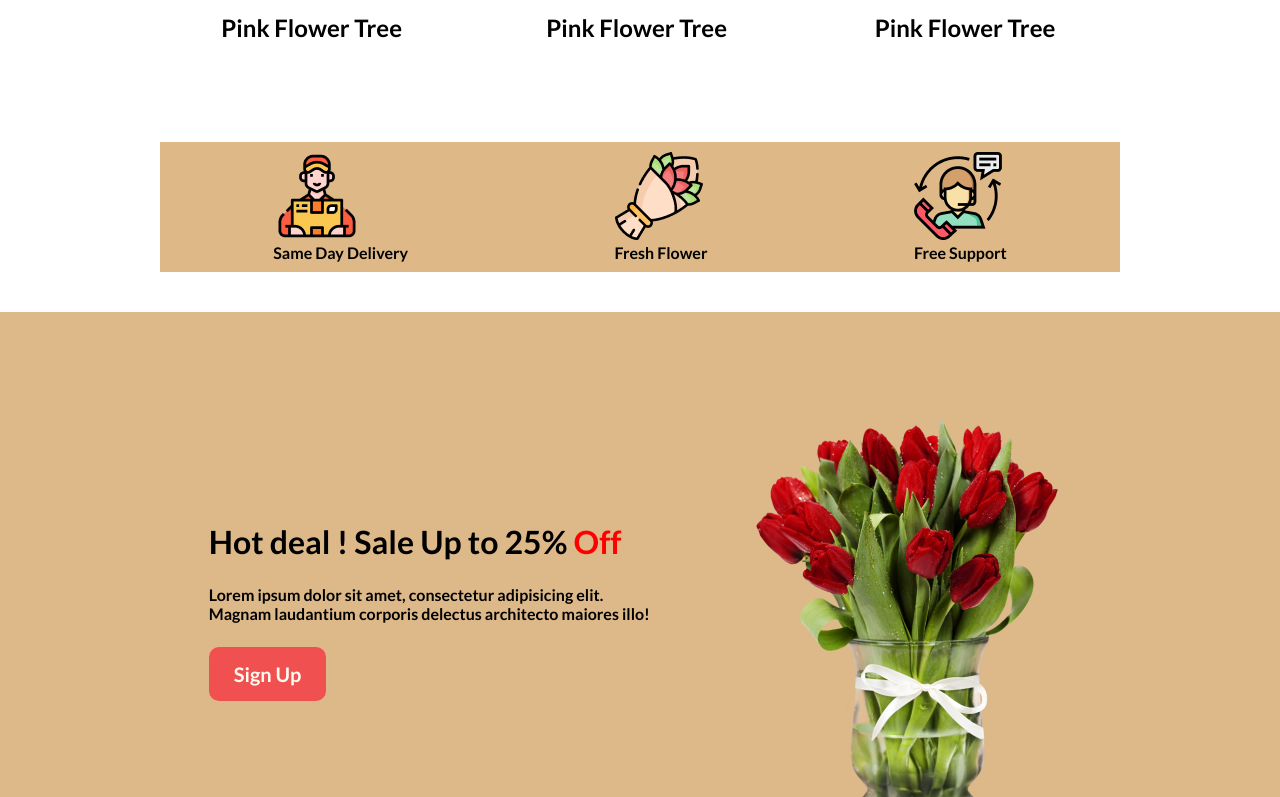
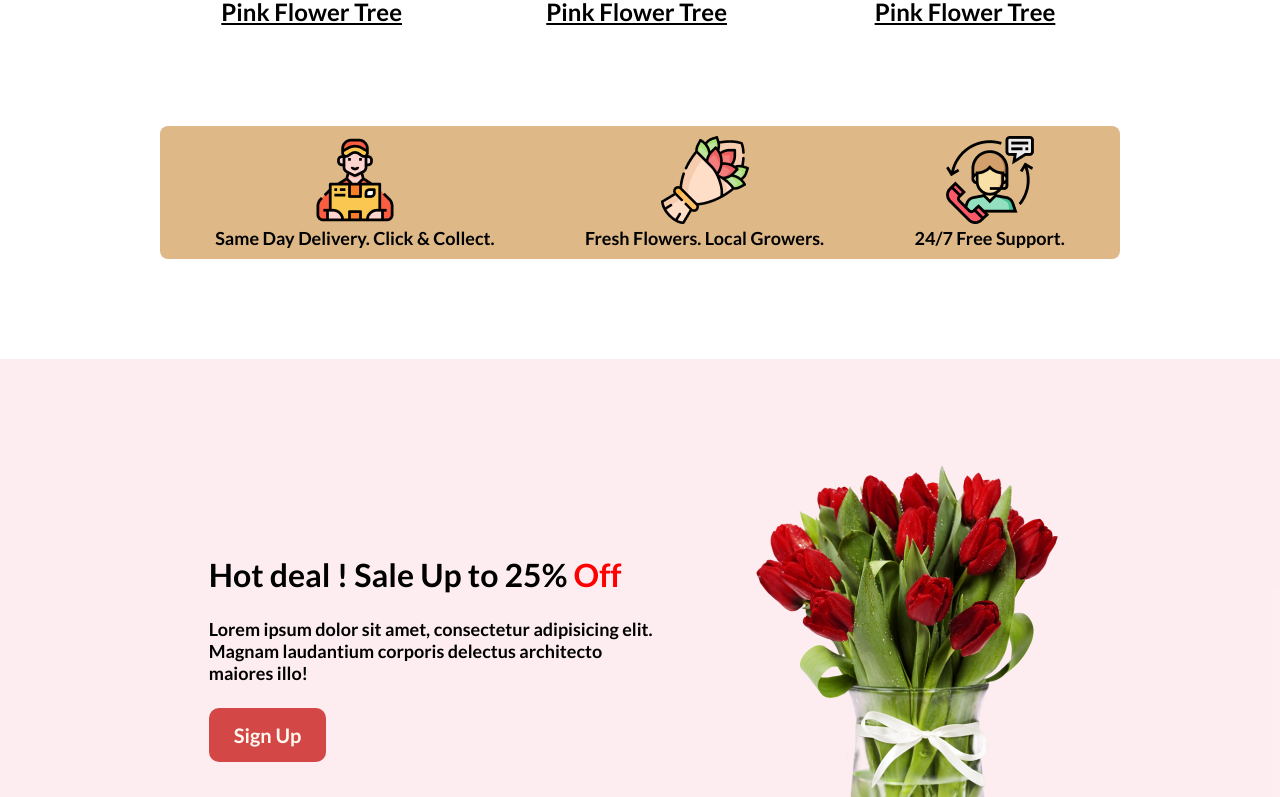
Before and after one commit to mdruman079/flower-shop, a plain HTML site: page index.html in a window 1280 px wide. Shown: the part 1443-2240 px from the top of the page. Drawn offline with Linux system fonts and the light colour scheme.

Commit message:
section up

```diff
--- a/index.html
+++ b/index.html
@@ -13,8 +13,7 @@
         <div class="container banner">
             <div class="banner-text">
                 <h1>Let's make beautiful flowers a part of your life.</h1>
-                <p>Lorem ipsum dolor sit amet consectetur adipisicing elit. Expedita natus necessitatibus maiores
-                    consequuntur explicabo porro, repellat debitis earum nihil sed.</p>
+                <p>It is a long established fact that a reader will be distracted by the readable content of a page when looking at its layout. The point of using Lorem Ipsum is that it has a more-or-less normal distribution of letters.</p>
                 <button>Shop Now</button>
             </div>
             <div class="banner-image">
@@ -22,7 +21,9 @@
             </div>
         </div>
     </header>
+
     <main>
+        <!-- feature section -->
         <section id="featured">
             <div class="container">
                 <div class="section-heading">
@@ -30,9 +31,7 @@
                         Our Featured Flowers
                     </h2>
                     <p>
-                        Lorem ipsum dolor sit amet consectetur adipisicing elit. Blanditiis explicabo expedita
-                        repellendus, quam ducimus eaque temporibus vero at quibusdam nobis beatae sed. Porro earum iure
-                        incidunt maxime et ab odio?
+                        It is a long established fact that a reader will be distracted by the readable content of a page when looking at its layout.
                     </p>
                 </div>
                 <div class="section-content">
@@ -62,36 +61,43 @@
                 <div class="info">
                     <div class="info-img">
                         <img src="asset/Group 57.png" alt="">
-                        <p>Same Day Delivery</p>
                     </div>
+                    <p >Same Day Delivery. Click & Collect.</p>
                 </div>
                 <div class="info">
                     <div class="info-img">
                         <img src="asset/Group 58.png" alt="">
-                        <p>Fresh Flower</p>
+
                     </div>
+                    <p>Fresh Flowers. Local Growers.</p>
                 </div>
                 <div class="info">
                     <div class="info-img">
                         <img src="asset/Group 59.png" alt="">
-                        <p>Free Support</p>
                     </div>
+                    <p>24/7 Free Support.</p>
                 </div>
             </div>
         </section>
+
+        <!-- hot deal section -->
+
         <section class="hot-deal">
             <div class="container hot-deal-main">
+
                 <div class="hot-deal-text">
                     <h2>Hot deal ! Sale Up to 25% <span class="off">Off</span></h2>
-                    <p>Lorem ipsum dolor sit amet, consectetur adipisicing elit. Magnam laudantium corporis delectus
-                        architecto maiores illo!</p>
+                    <p>Lorem ipsum dolor sit amet, consectetur adipisicing elit. Magnam laudantium corporis delectus architecto maiores illo!</p>
                     <button>Sign Up</button>
                 </div>
+
                 <div class="hot-deal-img">
                     <img src="asset/pngwing 8.png" alt="">
                 </div>
             </div>
+
         </section>
+
 <section class="newsletter">
 <div class="container newsletter-main">
     <div class="section-heading">
--- a/styles/style.css
+++ b/styles/style.css
@@ -1,5 +1,6 @@
 @import url('https://fonts.googleapis.com/css2?family=Lato:wght@700&display=swap');
 
+/* shared style */
 * {
   margin: 0px;
   padding: 0px;
@@ -7,20 +8,19 @@
 }
 
 p {
-  font-size: 16px;
+  font-size: 18px;
   font-weight: 400;
 
 }
 
 button {
   border-radius: 10px;
-  background: rgb(241, 80, 80);
+  background: rgb(211, 71, 71);
   color: floralwhite;
   border: none;
   font-size: 20px;
   padding: 15px 25px;
   cursor: pointer;
-  transition: all 0.5s;
 }
 
 button:hover {
@@ -36,11 +36,16 @@ button:hover {
 .section-heading h2 {
   font-size: 40px;
   font-weight: 800;
+  text-align: center;
+  margin-bottom: 16px;
 }
 
-header, .hot-deal {
-  background-color: rgb(221, 184, 137);
+header,
+.hot-deal {
+  background: rgba(229, 84, 115, 0.10);
 }
+
+/* header style */
 
 .container {
   width: 75%;
@@ -79,9 +84,8 @@ header, .hot-deal {
   justify-content: space-between;
   align-items: end;
   gap: 20px;
-  margin-top: 25px;
+  margin-top: 20px;
 }
-
 .section-content .flower .flower-img {
   background-color: pink;
   border-radius: 300px 300px 0px 0px;
@@ -99,53 +103,70 @@ header, .hot-deal {
   text-align: center;
   font-size: 24px;
   font-weight: 700;
-  margin-top: 15px;
+  text-decoration: underline;
+  margin-top: 20px;
 }
-.info-container{
+
+.info-container {
   background-color: burlywood;
   display: flex;
   justify-content: space-around;
   align-items: center;
   padding: 10px;
-  margin: 0px 0px 40px 0px;
+  margin: 0px 0px 100px 0px;
+  border-radius: 8px;
 }
-.hot-deal-main{
+.info-container .info {
+  text-align: center;
+}
+/* hot deal style */
+
+.hot-deal-main {
   display: flex;
   justify-content: space-around;
   align-items: center;
   padding: 100px 0px;
 }
-.hot-deal .hot-deal-text{
+
+.hot-deal .hot-deal-text {
   width: 75%;
   max-width: 445px;
 }
-.hot-deal .hot-deal-text *{
+
+.hot-deal .hot-deal-text * {
   margin-bottom: 24px;
 }
-.hot-deal .hot-deal-text h2{
+
+.hot-deal .hot-deal-text h2 {
   font-size: 32px;
   font-weight: 800;
 }
-.hot-deal .hot-deal-text h2 .off{
+
+.hot-deal .hot-deal-text h2 .off {
   color: red;
 }
-.hot-deal .hot-deal-img{
+
+.hot-deal .hot-deal-img {
   width: 320px;
 }
-.newsletter{
+
+.newsletter {
   margin: 128px 0px;
 }
-.newsletter-main{
+
+.newsletter-main {
   background-image: url('../asset/Rectangle\ 9.png');
   padding: 122px 0;
 }
-.newsletter form{
+
+.newsletter form {
   max-width: 800px;
   margin: 20px auto;
   display: flex;
   gap: 10px;
 }
-.newsletter form input{
+
+.newsletter form input {
   flex-grow: 1;
   border: none;
   border-radius: 5px;
```
Lines whose indentation alone changed are shown as unchanged.
